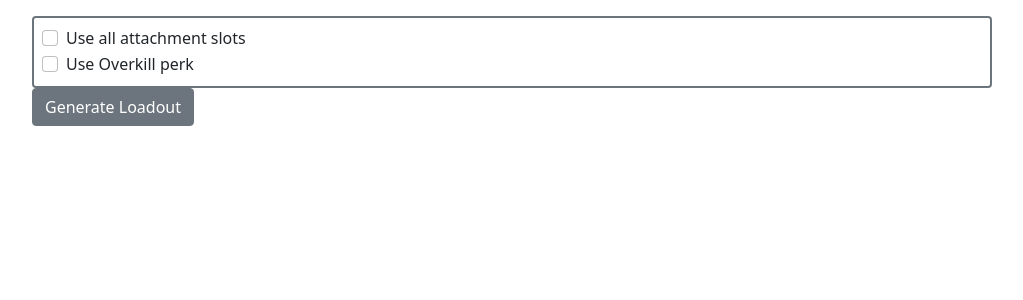
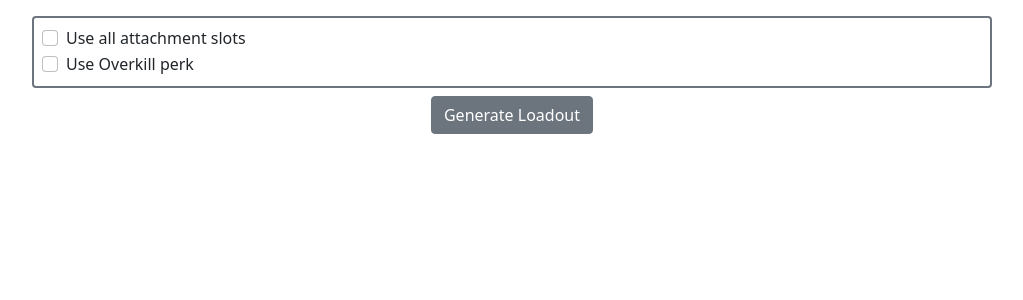
Before and after one commit to alfonsohdez08/cod-weapons-randomizer, a React (Create React App) app in the folder client/cod-weapons-randomizer/: page / in a window 1280 px wide. Shown: the top 300 px of the page, without its empty margins (128-1151 px from the left). Built offline with nearby package versions, Linux system fonts and the light colour scheme.

Commit message:
Add generate random loadout form

```diff
--- a/client/cod-weapons-randomizer/src/components/GenerateRandomLoadoutForm.tsx
+++ b/client/cod-weapons-randomizer/src/components/GenerateRandomLoadoutForm.tsx
@@ -1,11 +1,25 @@
 import LoadoutGenerationHints from "./LoadoutGenerationHints";
 import Button from "./Button";
 
+import { Container, Row, Col } from "react-bootstrap";
+
 const GenerateRandomLoadoutForm = () => (
-  <div>
-    <LoadoutGenerationHints />
-    <Button placeholder="Generate Loadout" type="submit" theme="secondary" />
-  </div>
+  <Container className="px-0">
+    <Row className="row-cols-1 gy-2">
+      <Col>
+        <LoadoutGenerationHints />
+      </Col>
+      <Col>
+        <div className="d-flex justify-content-center">
+          <Button
+            placeholder="Generate Loadout"
+            type="submit"
+            theme="secondary"
+          />
+        </div>
+      </Col>
+    </Row>
+  </Container>
 );
 
 export default GenerateRandomLoadoutForm;
```
